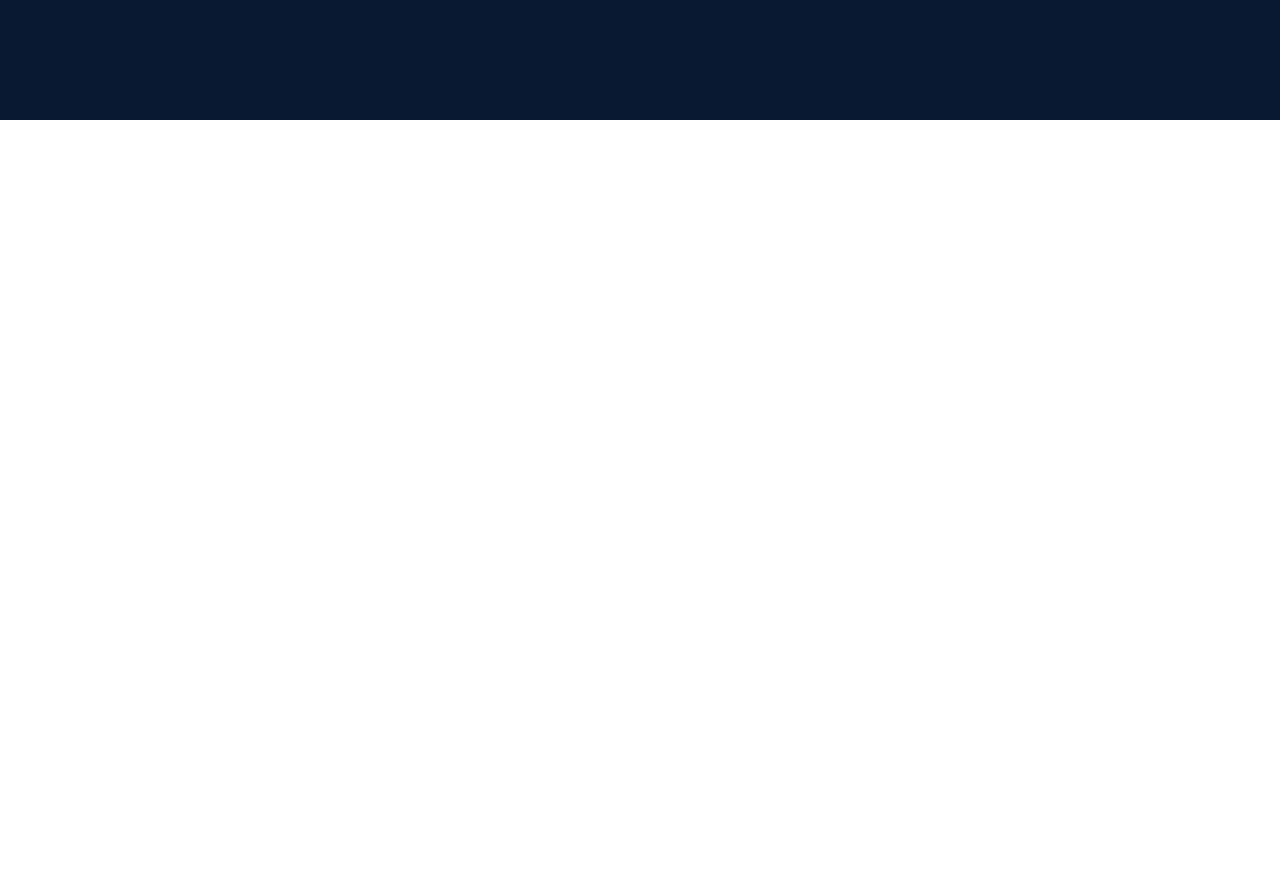
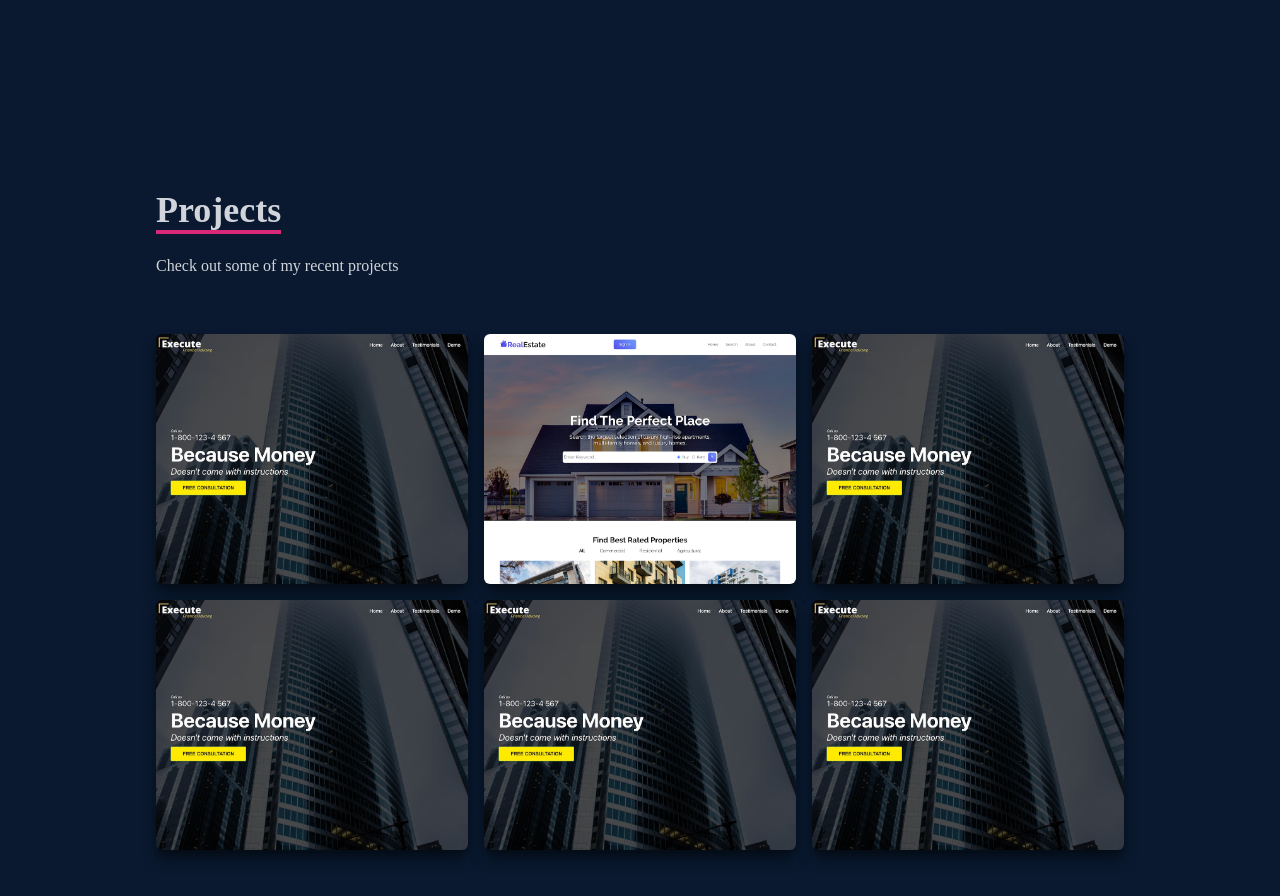
Before and after one commit to Anthematica/web-portafolio, a React (Create React App) app: page / in a window 1280 px wide. Shown: the part 2280-3176 px from the top of the page. Before the commit the page ends 2400 px from the top, so only its background shows below. Built offline with nearby package versions, Linux system fonts and the light colour scheme.

Commit message:
Projects section done

```diff
--- a/src/App.js
+++ b/src/App.js
@@ -2,6 +2,7 @@
 import Home from "./components/Home";
 import { Navbar } from "./components/Navbar";
 import Skills from "./components/Skills";
+import Work from "./components/Work";
 
 function App() {
   return (
@@ -10,6 +11,7 @@
       <Home></Home>
       <About></About>
       <Skills></Skills>
+      <Work></Work>
     </div>
   );
 }
--- /dev/null
+++ b/src/components/Work.jsx
@@ -0,0 +1,135 @@
+import React from "react";
+import WorkImg from "../assets/workImg.jpeg";
+import realEstate from "../assets/realestate.jpg";
+
+export const Work = () => {
+  return (
+    <div name="work" className="w-full md:h-screen text-gray-300 bg-[#0a192f]">
+      <div className="max-w-[1000px] mx-auto p-4 flex flex-col justify-center w-full h-full">
+        <div className="pb-8">
+          <p className="text-4xl font-bold inline border-b-4 text-gray-300 border-pink-600">
+            Projects
+          </p>
+          <p className="py-6">Check out some of my recent projects</p>
+        </div>
+
+        {/* Grid container */}
+        <div className="grid sm:grid-cols-2 md:grid-cols-3 gap-4">
+          {/* Grid Item */}
+          <div
+            style={{ backgroundImage: `url(${WorkImg})` }}
+            className="shadow-lg shadow-[#040c16] group container rounded-md flex justify-center items-center mx-auto content-div"
+          >
+            {/* Hover Effects */}
+            <div className="opacity-0 group-hover:opacity-100">
+              <span className="text-2xl font-bold text-white tracking-wider">
+                React JS Application
+              </span>
+              <div className="pt-8 text-center">
+                <a href="/">
+                  <button className="text-center rounded-lg px-4 py-3 m-2 bg-white text-gray-700 font-bold text-lg">
+                    Code
+                  </button>
+                </a>
+              </div>
+            </div>
+          </div>
+          {/* Grid item */}
+          <div
+            style={{ backgroundImage: `url(${realEstate})` }}
+            className="shadow-lg shadow-[#040c16] group container rounded-md flex justify-center items-center mx-auto content-div"
+          >
+            {/* Hover Effects */}
+            <div className="opacity-0 group-hover:opacity-100">
+              <span className="text-2xl font-bold text-white tracking-wider">
+                React JS Application
+              </span>
+              <div className="pt-8 text-center">
+                <a href="/">
+                  <button className="text-center rounded-lg px-4 py-3 m-2 bg-white text-gray-700 font-bold text-lg">
+                    Code
+                  </button>
+                </a>
+              </div>
+            </div>
+          </div>
+
+          <div
+            style={{ backgroundImage: `url(${WorkImg})` }}
+            className="shadow-lg shadow-[#040c16] group container rounded-md flex justify-center items-center mx-auto content-div"
+          >
+            {/* Hover Effects */}
+            <div className="opacity-0 group-hover:opacity-100">
+              <span className="text-2xl font-bold text-white tracking-wider">
+                React JS Application
+              </span>
+              <div className="pt-8 text-center">
+                <a href="/">
+                  <button className="text-center rounded-lg px-4 py-3 m-2 bg-white text-gray-700 font-bold text-lg">
+                    Code
+                  </button>
+                </a>
+              </div>
+            </div>
+          </div>
+          <div
+            style={{ backgroundImage: `url(${WorkImg})` }}
+            className="shadow-lg shadow-[#040c16] group container rounded-md flex justify-center items-center mx-auto content-div"
+          >
+            {/* Hover Effects */}
+            <div className="opacity-0 group-hover:opacity-100">
+              <span className="text-2xl font-bold text-white tracking-wider">
+                React JS Application
+              </span>
+              <div className="pt-8 text-center">
+                <a href="/">
+                  <button className="text-center rounded-lg px-4 py-3 m-2 bg-white text-gray-700 font-bold text-lg">
+                    Code
+                  </button>
+                </a>
+              </div>
+            </div>
+          </div>
+          <div
+            style={{ backgroundImage: `url(${WorkImg})` }}
+            className="shadow-lg shadow-[#040c16] group container rounded-md flex justify-center items-center mx-auto content-div"
+          >
+            {/* Hover Effects */}
+            <div className="opacity-0 group-hover:opacity-100">
+              <span className="text-2xl font-bold text-white tracking-wider">
+                React JS Application
+              </span>
+              <div className="pt-8 text-center">
+                <a href="/">
+                  <button className="text-center rounded-lg px-4 py-3 m-2 bg-white text-gray-700 font-bold text-lg">
+                    Code
+                  </button>
+                </a>
+              </div>
+            </div>
+          </div>
+          <div
+            style={{ backgroundImage: `url(${WorkImg})` }}
+            className="shadow-lg shadow-[#040c16] group container rounded-md flex justify-center items-center mx-auto content-div"
+          >
+            {/* Hover Effects */}
+            <div className="opacity-0 group-hover:opacity-100">
+              <span className="text-2xl font-bold text-white tracking-wider">
+                React JS Application
+              </span>
+              <div className="pt-8 text-center">
+                <a href="/">
+                  <button className="text-center rounded-lg px-4 py-3 m-2 bg-white text-gray-700 font-bold text-lg">
+                    Code
+                  </button>
+                </a>
+              </div>
+            </div>
+          </div>
+        </div>
+      </div>
+    </div>
+  );
+};
+
+export default Work;
--- a/src/index.css
+++ b/src/index.css
@@ -13,3 +13,18 @@
         @apply cursor-pointer
     }
 }
+
+.content-div {
+    background-repeat: no-repeat;
+    background-size: cover;
+    background-position: center;
+    height: 250px;
+}
+
+.content-div:hover {
+    background-image: linear-gradient(
+        to right,
+        rgba(112, 157, 255, 0.8),
+        hsla(242, 74%, 61%, 0.8)
+    )!important;
+}
```
